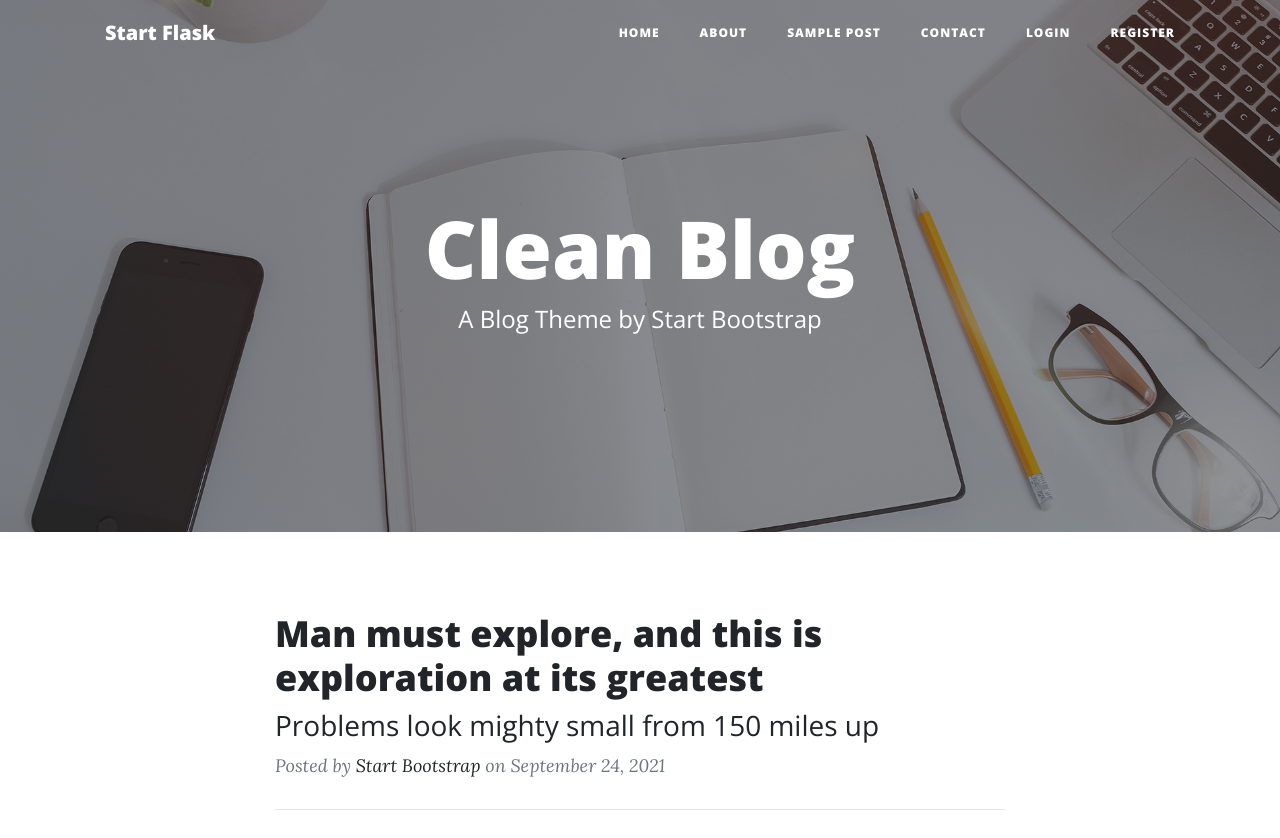
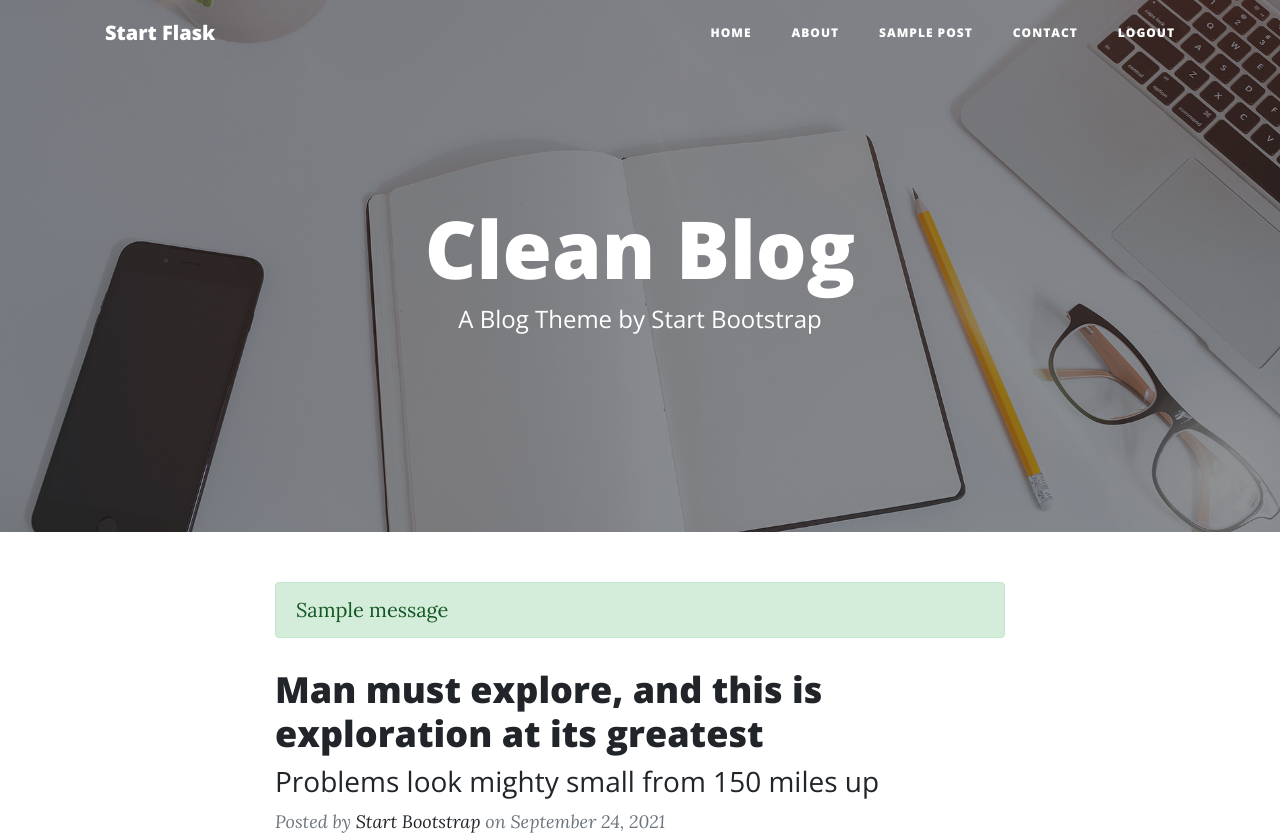
Before and after one commit to ayberkbozkus/Flask_Blog, a Flask app: page / in a window 1280 px wide. Shown: the top 838 px of the page. Run offline with Flask 2, Linux system fonts and the light colour scheme; a user stored in the database is signed in; tables that the repository leaves empty hold one stand-in row (values such as "Sample post"); one stand-in notice (Sample message) is shown; some libraries are stand-ins or nearby versions.

Commit message:
Login and register okay

```diff
--- a/CleanBlog/routes.py
+++ b/CleanBlog/routes.py
@@ -2,7 +2,7 @@ from CleanBlog.models import User, Post
 from flask import render_template, flash, redirect, url_for
 from CleanBlog import app, db
 from CleanBlog.forms import RegisterForm, LoginForm
-from flask_login import login_user
+from flask_login import login_user, current_user, logout_user
 
 @app.route("/")
 @app.route("/home")
@@ -23,6 +23,8 @@ def contact():
 
 @app.route("/register", methods=['GET','POST'])
 def register():
+    if current_user.is_authenticated:
+        return redirect(url_for('index'))
     form = RegisterForm()
     if form.validate_on_submit():
         user = User(name=form.name.data, email=form.email.data, password=form.password.data)
@@ -34,8 +36,10 @@ def register():
 
 @app.route("/login", methods=['GET','POST'])
 def login():
+    if current_user.is_authenticated:
+        return redirect(url_for('index'))
     form = LoginForm()
-    if form.validate_on_submit():
+    if form.is_submitted():
         print('test')
         user = User.query.filter_by(email=form.email.data).first()
         if user and user.password == form.password.data:
@@ -44,4 +48,15 @@ def login():
             return redirect(url_for('index'))
         else :
             flash(f'Your email or password wrong !!!', 'danger')
+            return render_template('login.html', title = 'LOGIN', form=form)
     return render_template('login.html', title = 'LOGIN', form=form)
+
+@app.route("/logout")
+def logout():
+    logout_user()
+    flash(f'Logout successfully', 'success')
+    return redirect(url_for('index'))
+
+@app.route("/post/new")
+def new_post():
+    return render_template('create_post.html', title = 'Create Post')
--- a/CleanBlog/templates/base.html
+++ b/CleanBlog/templates/base.html
@@ -40,8 +40,12 @@
                         <li class="nav-item"><a class="nav-link" href="{{ url_for('about') }}">About</a></li>
                         <li class="nav-item"><a class="nav-link" href="{{ url_for('post') }}">Sample Post</a></li>
                         <li class="nav-item"><a class="nav-link" href="{{ url_for('contact') }}">Contact</a></li>
+                        {% if current_user.is_authenticated %}
+                        <li class="nav-item"><a class="nav-link" href="{{ url_for('logout') }}">Logout</a></li>
+                        {% else %}
                         <li class="nav-item"><a class="nav-link" href="{{ url_for('login') }}">Login</a></li>
                         <li class="nav-item"><a class="nav-link" href="{{ url_for('register') }}">Register</a></li>
+                        {% endif %}
                     </ul>
                 </div>
             </div>
--- a/CleanBlog/templates/index.html
+++ b/CleanBlog/templates/index.html
@@ -19,6 +19,20 @@
         <div class="container">
             <div class="row">
                 <div class="col-lg-8 col-md-10 mx-auto">
+
+                    {% with messages = get_flashed_messages(with_categories=true) %}
+                            {% if messages %}
+
+                                {% for category, message in messages %}
+                                <div class="alert alert-{{ category }}">
+                                    {{ message }}
+                                </div>
+                                {% endfor %}
+
+                            {% endif %}
+                        {% endwith %}
+
+
 
                     <div class="post-preview">
                         <a href="post.html">
```
Also changed, not shown: CleanBlog/blog.db.
